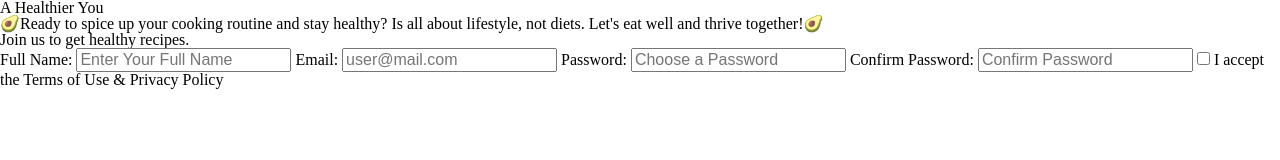
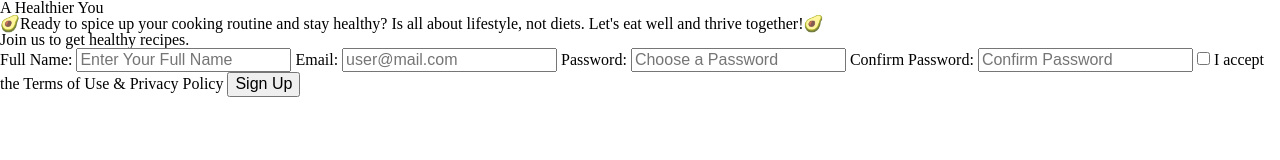
Before and after one commit to lortiz6/ITMD362-Project1, a plain HTML site: page index.html in a window 1280 px wide. Drawn offline with Linux system fonts and the light colour scheme; a script that the page names is missing.

Commit message:
added signup button

```diff
--- a/index.html
+++ b/index.html
@@ -24,6 +24,7 @@
       <input type="checkbox" id="accept-terms" name="accept-terms" required>
       <span class="checkmark"></span> I accept the Terms of Use & Privacy Policy
   </label>
+  <button id="signup-button">Sign Up</button>
   </form>
   </div>
 </body>
```
